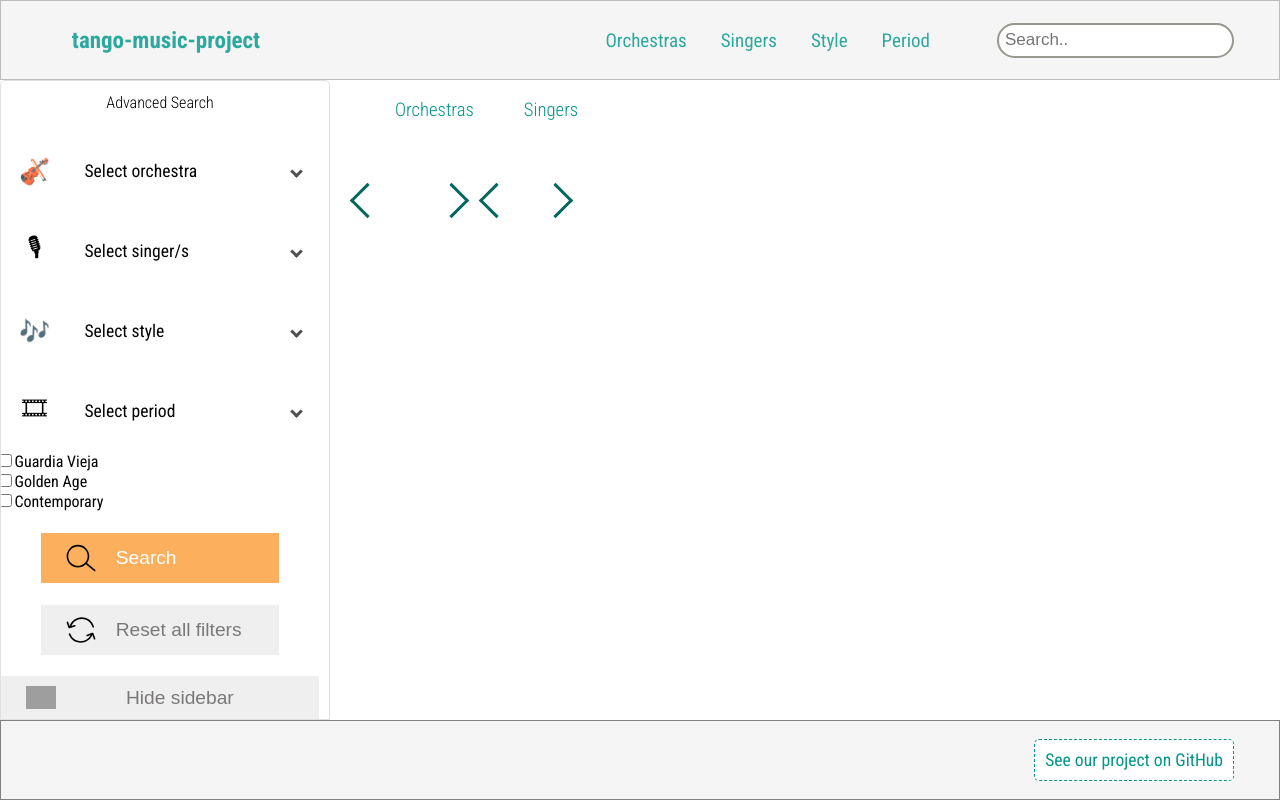
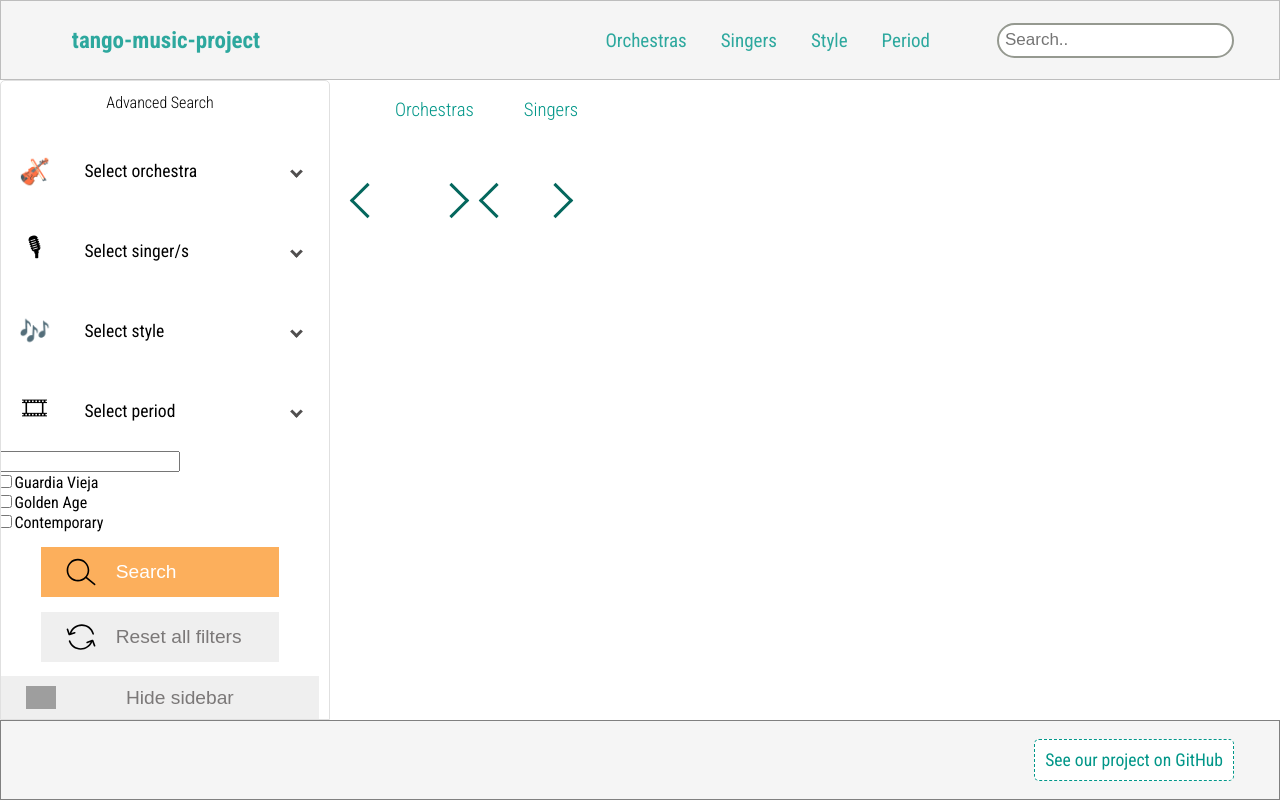
Before and after one commit to kolaroski/tango-music, a React app in the folder frontend/: page / in a window 1280 px wide. Both pictures are taken after a click on the button 296 px from the left and 411 px from the top of the page. Built offline with nearby package versions, Linux system fonts and the light colour scheme; no server answers; grey boxes are pictures that could not be loaded.

Commit message:
Improvement: Add search by text

```diff
--- a/frontend/src/components/OptionsItem.tsx
+++ b/frontend/src/components/OptionsItem.tsx
@@ -17,13 +17,13 @@ const OptionsItem: React.FC<OptionsItemProps> = ({
   hidden,
 }): JSX.Element => {
   const [openSubOptions, setOpenSubOptions] = useState(false);
-  let optionsArr: Array<string> = [];
-  for (let index = 0; index < options.length; index++) {
-    optionsArr.push(options[index]);
-  }
+  const [searchText, setSearchText] = useState<string>("");
 
   let optionsView: Array<JSX.Element> = [];
   for (const option of options) {
+    if (!option.toLocaleLowerCase().includes(searchText.toLowerCase())) {
+      continue;
+    }
     optionsView.push(
       <div>
         <label>
@@ -59,6 +59,10 @@ const OptionsItem: React.FC<OptionsItemProps> = ({
           }
         >
           <div className="checkBoxes">
+            <input type="text" onChange={(e)=>{
+            const target: HTMLInputElement = e.target as HTMLInputElement
+            setSearchText(target.value)
+          }}/>
             <div>{optionsView}</div>
           </div>
         </div>
```
